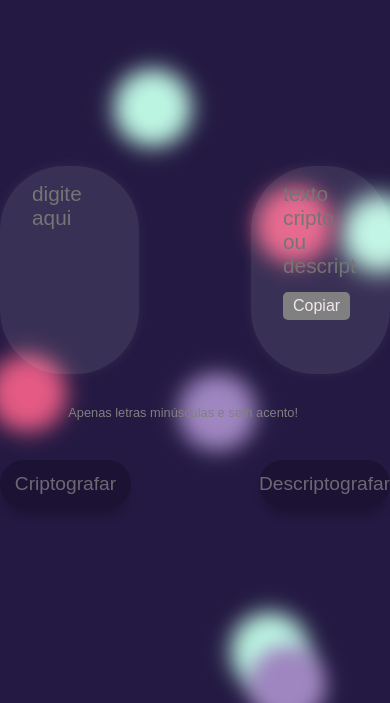
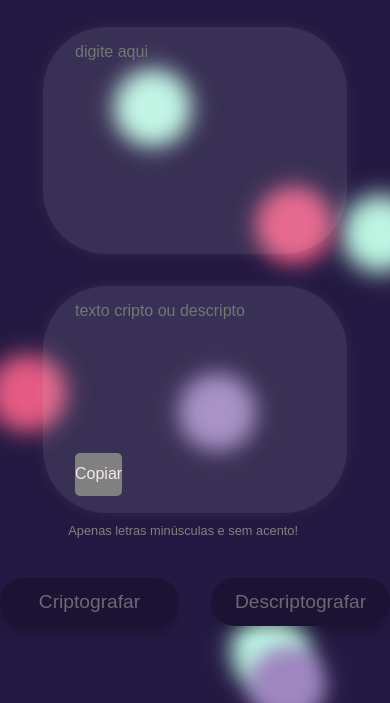
Before and after one commit to TayaneAschley/decodificador_, a website: page index.html in a window 390 px wide. Shown: the part 81-784 px from the top of the page. Drawn offline with Linux system fonts and the light colour scheme; a web font is replaced by a local one.

Commit message:
adiciona config mediaquery

```diff
--- /dev/null
+++ b/css/mediaQuerys.css
@@ -0,0 +1,112 @@
+@media screen and (max-width: 946px) {
+  .container {
+    display: flex;
+  }
+
+  .container_inputs {
+    gap: 2rem;
+  }
+
+  .copy-button button {
+    width: 9vw;
+    height: 5vh;
+  }
+}
+
+@media screen and (max-width: 852px) {
+  .container {
+    display: flex;
+  }
+
+  .container_inputs {
+    display: flex;
+    flex-direction: column;
+    width: 100vw;
+    height: 60vh;
+    gap: 2rem;
+  }
+
+  .box {
+    width: 25rem;
+    height: 20em;
+  }
+
+  .box textarea {
+    font-size: 1rem;
+  }
+}
+
+@media screen and (max-width: 570px) {
+  .container {
+    display: flex;
+  }
+
+  .container_inputs {
+    display: flex;
+    flex-direction: column;
+    width: 100vw;
+    height: 60vh;
+    gap: 2rem;
+  }
+
+  .box {
+    width: 15rem;
+    height: 25vh;
+  }
+
+  .copy-button {
+    width: 12vw;
+    height: 10vh;
+  }
+  .copy-button button {
+    width: 12vw;
+    height: 5vh;
+  }
+
+  .container_buttons {
+    height: 15vh;
+    width: 100vw;
+    display: flex;
+    align-items: center;
+    justify-content: center;
+    gap: 2rem;
+  }
+}
+
+@media screen and (max-width: 380px) {
+  .container {
+    display: flex;
+  }
+
+  .container_inputs {
+    display: flex;
+    flex-direction: column;
+    width: 100vw;
+    height: 60vh;
+    gap: 2rem;
+  }
+
+  .box {
+    width: 12rem;
+    height: 15em;
+  }
+  .copy-button {
+    width: 18vw;
+    height: 8vh;
+  }
+
+  .copy-button button {
+    width: 15vw;
+    height: 5vh;
+    font-size: 0.7rem;
+  }
+
+  .spam {
+    font-size: 0.6rem;
+    width: 80vw;
+    height: 1rem;
+  }
+  .container_buttons {
+    gap: 1rem;
+  }
+}
--- a/css/style.css
+++ b/css/style.css
@@ -107,10 +107,16 @@ textarea {
     background: #1c1334;
   }
 }
+.copy-button {
+  width: 20vw;
+  height: 10vh;
+  display: flex;
+  align-items: end;
+}
 
-.copy-button {
-  margin-top: 10px;
-  padding: 5px 10px;
+.copy-button button {
+  width: 6vw;
+  height: 5vh;
   background-color: gray; /* Cor do botão */
   color: #f0e6ef;
   border: none;
@@ -128,7 +134,7 @@ textarea {
   }
 }
 
-.spam {
+.span {
   width: 65vw;
   height: 1rem;
   display: flex;
--- a/index.html
+++ b/index.html
@@ -5,6 +5,7 @@
     <meta name="viewport" content="width=device-width, initial-scale=1.0" />
     <link rel="stylesheet" href="./css/style.css" />
     <link rel="stylesheet" href="./css/background.css" />
+    <link rel="stylesheet" href="./css/mediaQuerys.css" />
 
     <title>Decodificador</title>
   </head>
@@ -37,12 +38,12 @@
             id="text_output"
             placeholder="texto cripto ou descripto"
           ></textarea>
-          <button class="copy-button" onclick="copyText('text_output')">
-            Copiar
-          </button>
+          <div class="copy-button">
+            <button onclick="copyText('text_output')">Copiar</button>
+          </div>
         </div>
       </div>
-      <div class="spam">
+      <div class="span">
         <span>Apenas letras minúsculas e sem acento!</span>
       </div>
       <div class="container_buttons">
```
